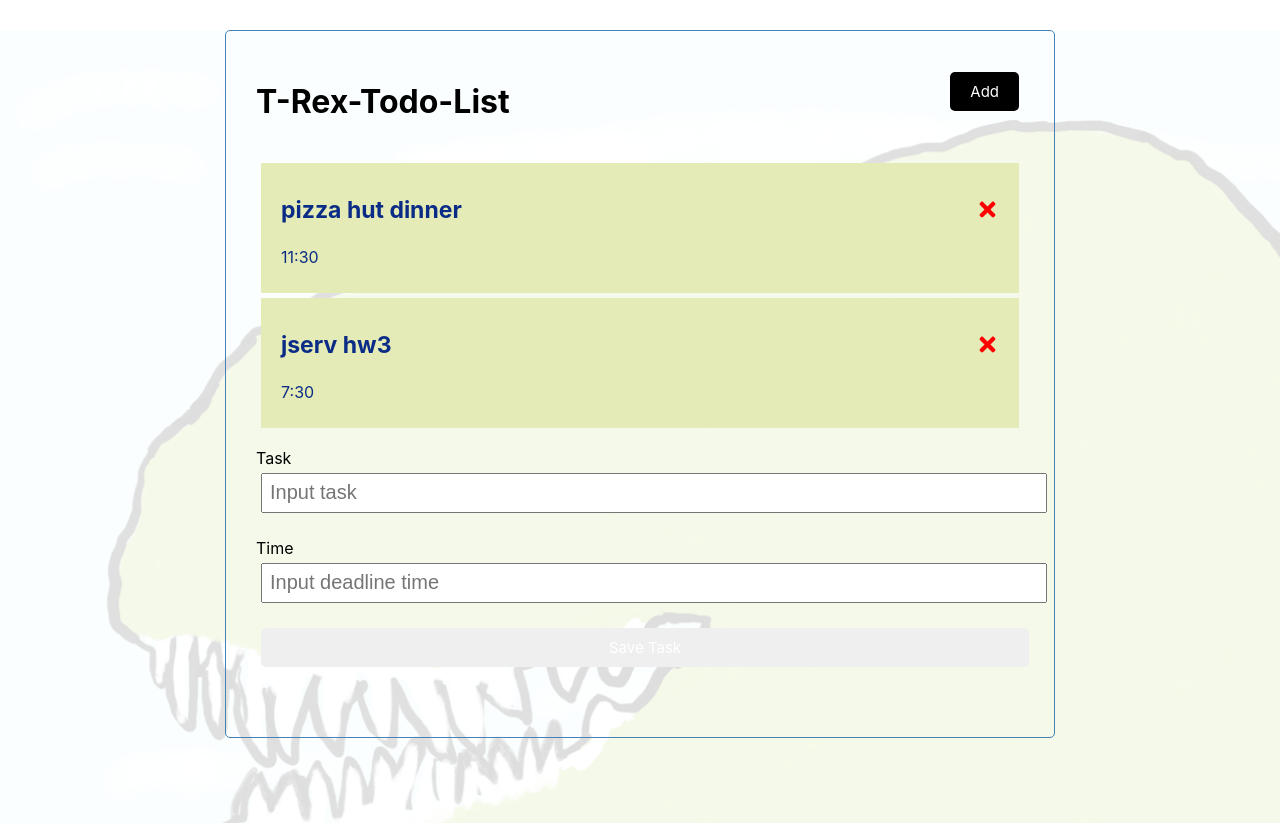
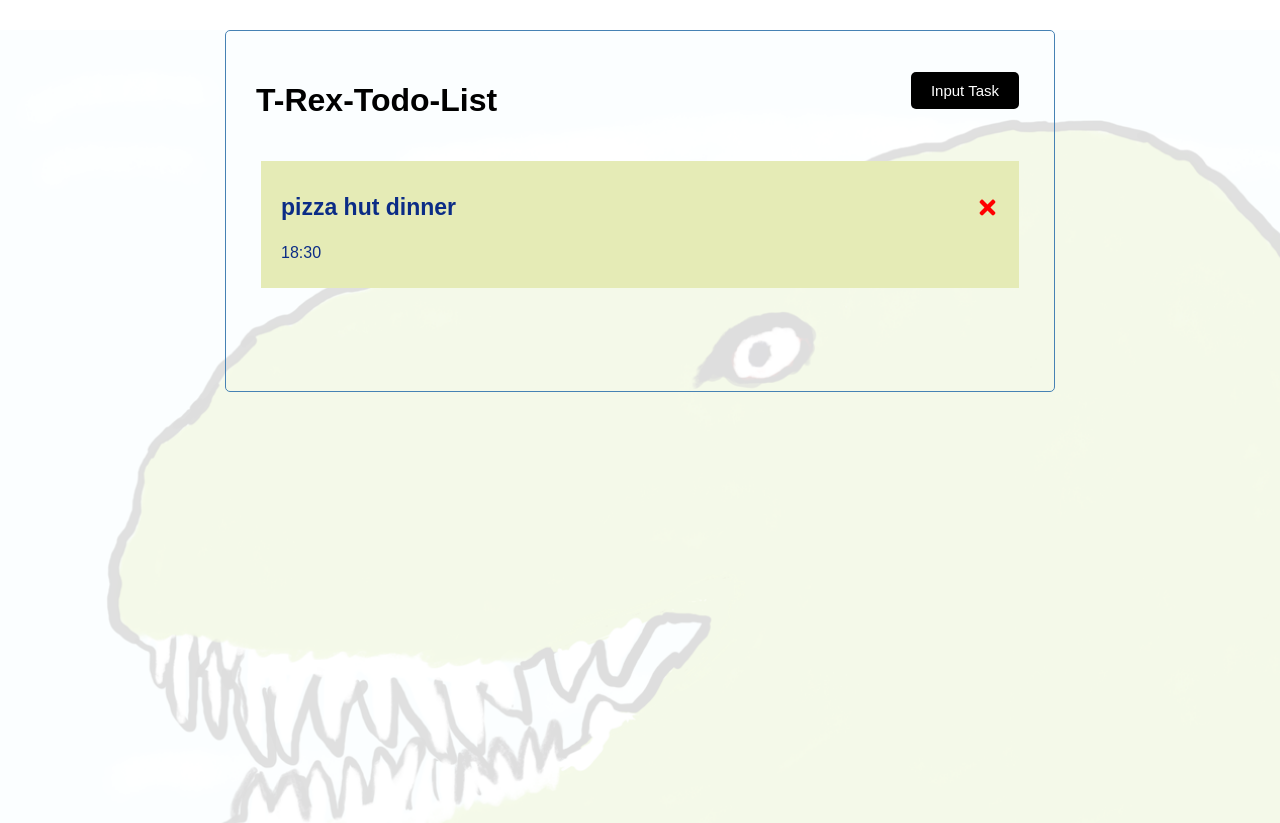
Before and after one commit to shangrex/T-Rex-Todo-List, a React (Create React App) app: page / in a window 1280 px wide. Shown: the top 823 px of the page. Built offline with nearby package versions, Linux system fonts and the light colour scheme.

Commit message:
Add dynmaicly showing task and  input and close task

```diff
--- a/src/App.js
+++ b/src/App.js
@@ -6,18 +6,15 @@ import pic_rex from './images/t-rex.png'
 import trans_pic_rex from './images/trans-t-rex.png'
 
 function App() {
+    const [showtask, setshowtask] = useState(false)
     const [tasks, settasks] = useState([
         {
             "id": 1,
             "text": "pizza hut dinner",
-            "time": "11:30",
+            "time": "18:30",
         },
-        {
-            "id": 2,
-            "text": "jserv hw3",
-            "time": "7:30",
-        }
     ])
+
 
     const addtask = (task)=>{
         console.log("Adding task")
@@ -35,9 +32,9 @@ function App() {
     return (
         <div style={background_style}>
             <div className='container'>
-                <Header/>
+                <Header showtask={showtask} onTask={()=>{setshowtask(!showtask)}}/>
+                {showtask && <Inputbar onAdd={addtask}/>}
                 <Tasks tasks={tasks} onDelete={deletetask}/>
-                <Inputbar onAdd={addtask}/>
             </div>
         </div>
     );
--- a/src/components/Button.js
+++ b/src/components/Button.js
@@ -1,10 +1,14 @@
 import React from 'react'
 
-export default function Button({color}) {
+export default function Button({color, text, onTask}) {
     return (
         <div className='header'>
-            <button  className='btn' style={{backgroundColor : color}}>
-                Add
+            <button
+                className='btn'
+                style={{backgroundColor : color}}
+                onClick={onTask}
+            >
+            {text}
             </button>
         </div>
     )
--- a/src/components/Header.js
+++ b/src/components/Header.js
@@ -1,11 +1,16 @@
 import React from 'react'
 import Button from './Button'
 
-export default function Header() {
+export default function Header({showtask, onTask}) {
     return (
         <div className='header'>
             <h1>T-Rex-Todo-List</h1>
-            <Button color={'black'} />
+            <Button
+                color={'black'}
+                showtask={showtask}
+                onTask={onTask}
+                text={showtask ? 'Close Task' :  'Input Task'}
+            />
         </div>
     )
 }
--- a/src/index.css
+++ b/src/index.css
@@ -1,10 +1,11 @@
 body {
   margin: 0;
-  font-family: -apple-system, BlinkMacSystemFont, 'Segoe UI', 'Roboto', 'Oxygen',
+  /* font-family: -apple-system, BlinkMacSystemFont, 'Segoe UI', 'Roboto', 'Oxygen',
     'Ubuntu', 'Cantarell', 'Fira Sans', 'Droid Sans', 'Helvetica Neue',
-    sans-serif;
+    sans-serif; */
   -webkit-font-smoothing: antialiased;
   -moz-osx-font-smoothing: grayscale;
+  font-family: 'Poppins', sans-serif;
 }
 
 code {
@@ -31,7 +32,7 @@ code {
 
 .btn {
   display: inline-block;
-  /* background: #000; */
+  background: #000;
   color: #fff;
   border: none;
   padding: 10px 20px;
@@ -77,6 +78,7 @@ code {
 
 
 .form-control label {
+  /* font-family: 'Poppins', sans-serif; */
   display: block;
 }
 
```
Also changed, not shown: 1 other file (tests, documents, lock files or other folders).
